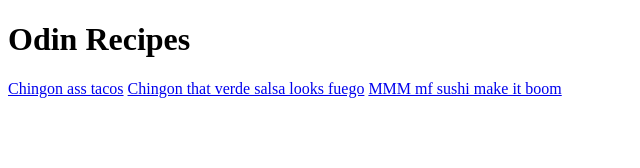
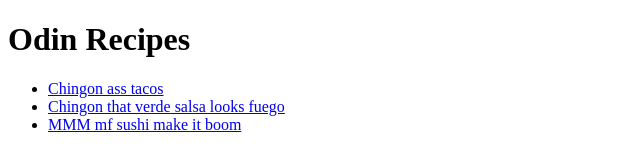
Before and after one commit to manic117/odin-recipies, a plain HTML site: page index.html in a window 1280 px wide. Shown: the whole page, without its empty margins (0-640 px from the left). Drawn offline with Linux system fonts and the light colour scheme.

```diff
--- a/index.html
+++ b/index.html
@@ -7,9 +7,11 @@
 
     <body>
         <h1>Odin Recipes</h1>
-        <a href="recipes/tacos.html">Chingon ass tacos</a>
-        <a href="recipes/enchiladas.html">Chingon that verde salsa looks fuego</a>
-        <a href="recipes/sushi.html">MMM mf sushi make it boom</a>
+        <ul>
+            <li><a href="recipes/tacos.html">Chingon ass tacos</a></li>
+            <li><a href="recipes/enchiladas.html">Chingon that verde salsa looks fuego</a></li>
+            <li><a href="recipes/sushi.html">MMM mf sushi make it boom</a></li>
+        </ul>
     </body>
 
 </html>
```
